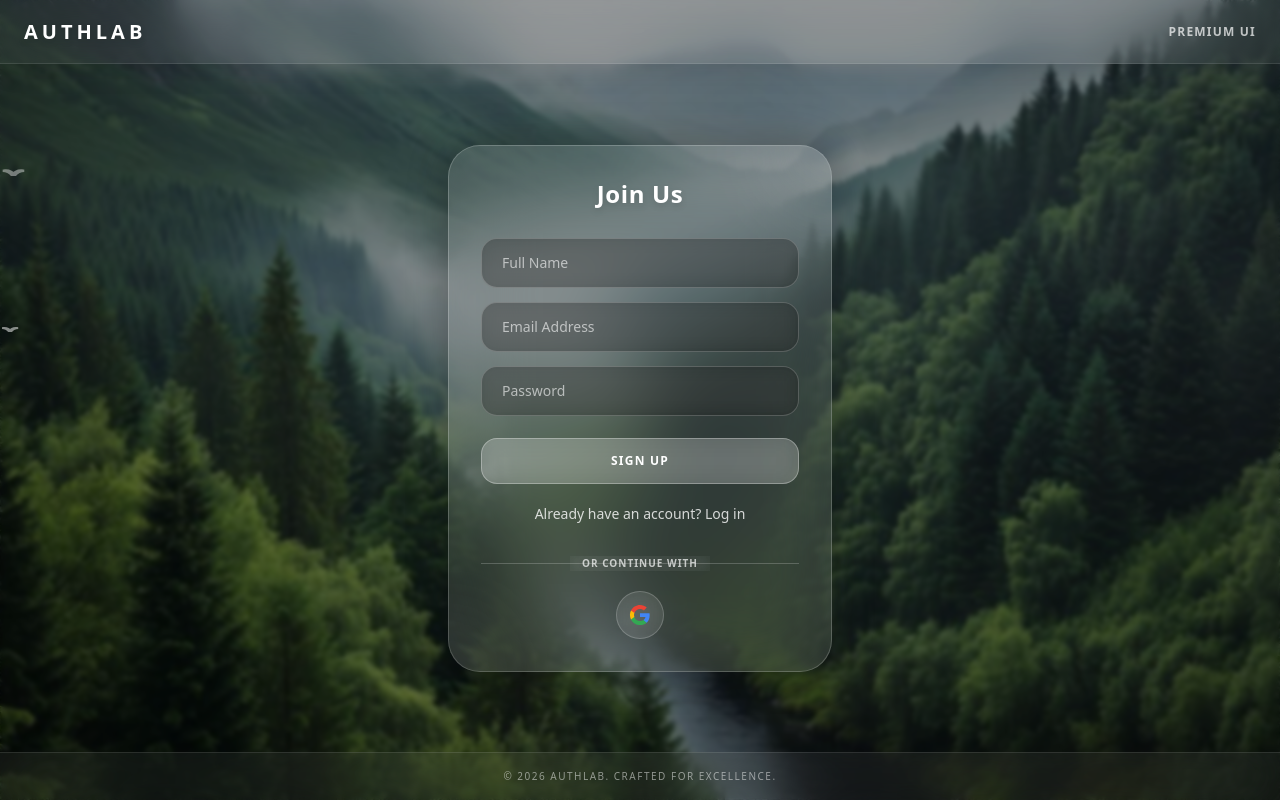
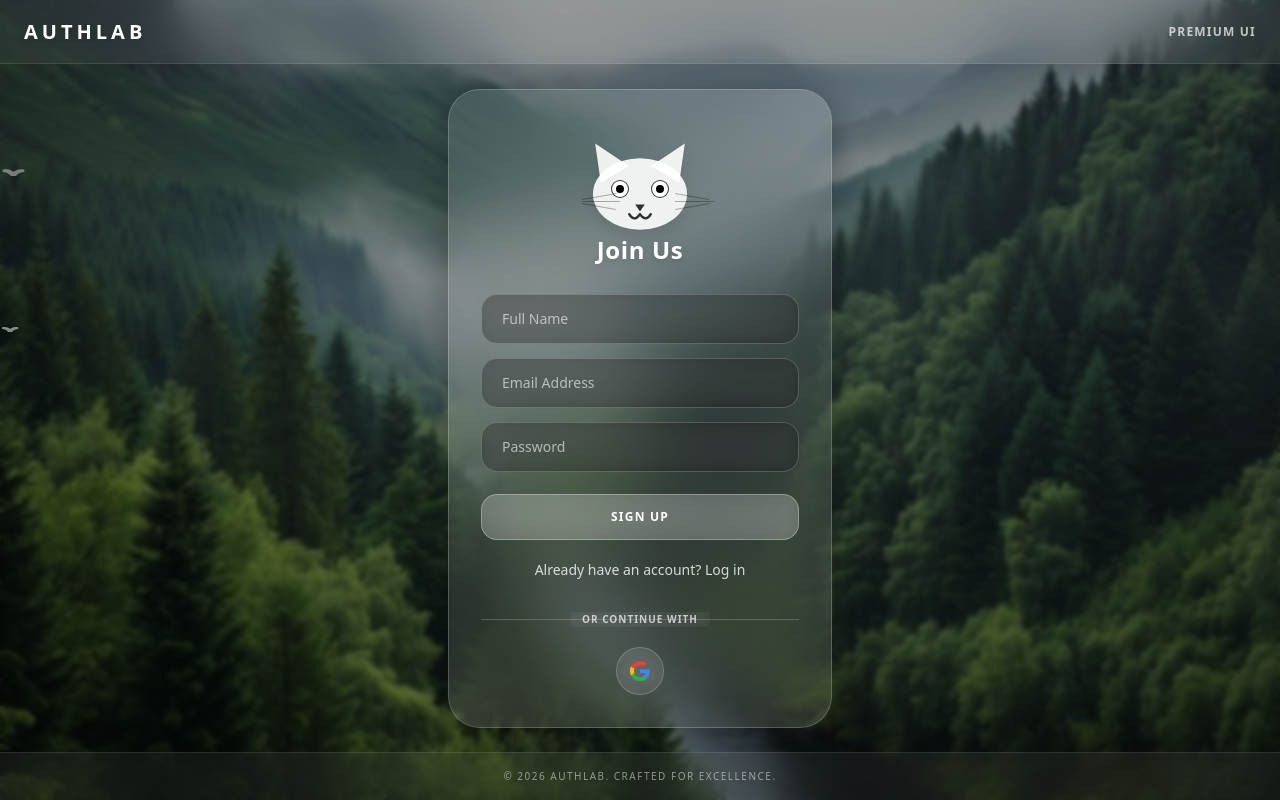
Before and after one commit to mrmahid141528/AuthLab, a Next.js app: page /signup in a window 1280 px wide. Built offline with nearby package versions, Linux system fonts and the light colour scheme; no server answers.

Commit message:
Implement advanced SVG reactive mascott using Framer Motion

```diff
--- a/app/login/page.tsx
+++ b/app/login/page.tsx
@@ -1,17 +1,20 @@
 "use client";
 
-import { useActionState } from "react";
+import { useActionState, useState } from "react";
 import Link from "next/link";
+import { InteractiveCat } from "@/components/ui/InteractiveCat";
 import { SubmitButton } from "@/components/ui/SubmitButton";
 import { loginAction, LoginActionState } from "./actions";
 import { AuthLayout } from "@/components/ui/AuthLayout";
 
 export default function LoginPage() {
     const [state, formAction] = useActionState<LoginActionState, FormData>(loginAction, null);
+    const [isPasswordFocused, setIsPasswordFocused] = useState(false);
 
     return (
         <AuthLayout>
-            <div className="text-center mb-6">
+            <InteractiveCat isCoveringEyes={isPasswordFocused} />
+            <div className="text-center mb-6 -mt-2">
                 <h1 className="text-2xl font-bold tracking-wide text-white drop-shadow-md pb-1">Welcome</h1>
             </div>
 
@@ -40,6 +43,8 @@ export default function LoginPage() {
                         type="password"
                         required
                         placeholder="Password"
+                        onFocus={() => setIsPasswordFocused(true)}
+                        onBlur={() => setIsPasswordFocused(false)}
                         className="w-full px-5 py-3.5 bg-black/30 border border-white/20 rounded-2xl text-sm text-white placeholder-white/60 focus:outline-none focus:ring-2 focus:ring-white/50 focus:bg-black/40 transition-all duration-300 backdrop-blur-sm"
                     />
                 </div>
--- a/app/reset-password/page.tsx
+++ b/app/reset-password/page.tsx
@@ -1,8 +1,9 @@
 "use client";
 
-import { useActionState, Suspense } from "react";
+import { useActionState, Suspense, useState } from "react";
 import { useSearchParams } from "next/navigation";
 import Link from "next/link";
+import { InteractiveCat } from "@/components/ui/InteractiveCat";
 import { SubmitButton } from "@/components/ui/SubmitButton";
 import { resetPasswordAction, ResetPasswordState } from "./actions";
 import { AuthLayout } from "@/components/ui/AuthLayout";
@@ -12,6 +13,7 @@ function ResetFormContent() {
     const token = searchParams.get("token");
 
     const [state, formAction] = useActionState<ResetPasswordState, FormData>(resetPasswordAction, null);
+    const [isPasswordFocused, setIsPasswordFocused] = useState(false);
 
     if (!token && !state?.success) {
         return (
@@ -27,7 +29,8 @@ function ResetFormContent() {
 
     return (
         <>
-            <div className="text-center mb-6 w-full">
+            <InteractiveCat isCoveringEyes={isPasswordFocused} />
+            <div className="text-center mb-6 w-full -mt-2">
                 <h1 className="text-2xl font-bold tracking-wide text-white drop-shadow-md pb-1">Set Password</h1>
                 <p className="text-white/70 text-xs sm:text-sm font-medium">Please enter your new password below.</p>
             </div>
@@ -59,6 +62,8 @@ function ResetFormContent() {
                                 type="password"
                                 required
                                 placeholder="New Password"
+                                onFocus={() => setIsPasswordFocused(true)}
+                                onBlur={() => setIsPasswordFocused(false)}
                                 className="w-full px-5 py-3.5 bg-black/30 border border-white/20 rounded-2xl text-xs sm:text-sm text-white placeholder-white/60 focus:outline-none focus:ring-2 focus:ring-white/50 focus:bg-black/40 transition-all duration-300 backdrop-blur-sm"
                                 minLength={8}
                             />
@@ -70,6 +75,8 @@ function ResetFormContent() {
                                 type="password"
                                 required
                                 placeholder="Confirm Password"
+                                onFocus={() => setIsPasswordFocused(true)}
+                                onBlur={() => setIsPasswordFocused(false)}
                                 className="w-full px-5 py-3.5 bg-black/30 border border-white/20 rounded-2xl text-xs sm:text-sm text-white placeholder-white/60 focus:outline-none focus:ring-2 focus:ring-white/50 focus:bg-black/40 transition-all duration-300 backdrop-blur-sm"
                             />
                         </div>
--- a/app/signup/page.tsx
+++ b/app/signup/page.tsx
@@ -1,17 +1,20 @@
 "use client";
 
-import { useActionState } from "react";
+import { useActionState, useState } from "react";
 import Link from "next/link";
+import { InteractiveCat } from "@/components/ui/InteractiveCat";
 import { SubmitButton } from "@/components/ui/SubmitButton";
 import { signupAction, ActionState } from "./actions";
 import { AuthLayout } from "@/components/ui/AuthLayout";
 
 export default function SignupPage() {
     const [state, formAction] = useActionState<ActionState, FormData>(signupAction, null);
+    const [isPasswordFocused, setIsPasswordFocused] = useState(false);
 
     return (
         <AuthLayout>
-            <div className="text-center mb-6">
+            <InteractiveCat isCoveringEyes={isPasswordFocused} />
+            <div className="text-center mb-6 -mt-2">
                 <h1 className="text-2xl font-bold tracking-wide text-white drop-shadow-md pb-1">Join Us</h1>
             </div>
 
@@ -51,6 +54,8 @@ export default function SignupPage() {
                         type="password"
                         required
                         placeholder="Password"
+                        onFocus={() => setIsPasswordFocused(true)}
+                        onBlur={() => setIsPasswordFocused(false)}
                         className="w-full px-5 py-3.5 bg-black/30 border border-white/20 rounded-2xl text-xs sm:text-sm text-white placeholder-white/60 focus:outline-none focus:ring-2 focus:ring-white/50 focus:bg-black/40 transition-all duration-300 backdrop-blur-sm"
                     />
                 </div>
--- /dev/null
+++ b/components/ui/InteractiveCat.tsx
@@ -0,0 +1,131 @@
+"use client";
+
+import React, { useEffect } from "react";
+import { motion, useSpring, useTransform, useMotionValue } from "framer-motion";
+
+interface InteractiveCatProps {
+    isCoveringEyes: boolean;
+}
+
+export function InteractiveCat({ isCoveringEyes }: InteractiveCatProps) {
+    // We use Framer Motion's motion values for smooth mouse tracking over the SVG
+    const mouseX = useMotionValue(0);
+    const mouseY = useMotionValue(0);
+
+    // Smooth springs on the mouse values
+    const smoothX = useSpring(mouseX, { stiffness: 150, damping: 20 });
+    const smoothY = useSpring(mouseY, { stiffness: 150, damping: 20 });
+
+    // Map mouse position to pupil offset bounds
+    const pupilX = useTransform(smoothX, [-1, 1], [-5, 5]);
+    const pupilY = useTransform(smoothY, [-1, 1], [-3, 3]);
+
+    // Track head rotation slightly
+    const headRotate = useTransform(smoothX, [-1, 1], [-3, 3]);
+
+    // Make ears twitch slightly on hover
+    const earsTwitch = useTransform(smoothX, [-1, 1], [-2, 2]);
+
+    useEffect(() => {
+        const handleMouseMove = (e: MouseEvent) => {
+            // Normalize from -1 to 1 based on window size
+            const x = (e.clientX / window.innerWidth) * 2 - 1;
+            const y = (e.clientY / window.innerHeight) * 2 - 1;
+            mouseX.set(x);
+            mouseY.set(y);
+        };
+
+        window.addEventListener("mousemove", handleMouseMove);
+        return () => window.removeEventListener("mousemove", handleMouseMove);
+    }, [mouseX, mouseY]);
+
+    return (
+        <div className="relative w-32 h-32 mx-auto mb-[-8px] flex flex-col items-center justify-end pointer-events-none select-none z-30">
+
+            {/* Cat Base */}
+            <motion.div
+                className="w-28 h-28 relative"
+                style={{ rotate: headRotate }}
+            >
+                {/* Head & Ears SVG Background */}
+                <svg className="w-full h-full text-white/90 drop-shadow-xl" viewBox="0 0 100 100" fill="currentColor">
+                    {/* Ears */}
+                    <motion.polygon points="15,40 10,5 40,25" style={{ rotate: earsTwitch, transformOrigin: '20px 30px' }} />
+                    <motion.polygon points="85,40 90,5 60,25" style={{ rotate: earsTwitch, transformOrigin: '80px 30px' }} />
+                    {/* Outer Head */}
+                    <ellipse cx="50" cy="50" rx="42" ry="32" />
+                </svg>
+
+                {/* Facial Features Layer */}
+                <div className="absolute inset-0 z-10 text-black">
+                    {/* Left Eye Whites */}
+                    <div className="absolute top-[38%] left-[24%] w-[18px] h-[18px] bg-white rounded-full flex items-center justify-center overflow-hidden border-[1.5px] border-black/80">
+                        <motion.div
+                            className="w-[8px] h-[8px] bg-black rounded-full"
+                            style={{ x: pupilX, y: pupilY }}
+                            animate={{ scale: isCoveringEyes ? 0.3 : 1 }}
+                        />
+                    </div>
+
+                    {/* Right Eye Whites */}
+                    <div className="absolute top-[38%] right-[24%] w-[18px] h-[18px] bg-white rounded-full flex items-center justify-center overflow-hidden border-[1.5px] border-black/80">
+                        <motion.div
+                            className="w-[8px] h-[8px] bg-black rounded-full"
+                            style={{ x: pupilX, y: pupilY }}
+                            animate={{ scale: isCoveringEyes ? 0.3 : 1 }}
+                        />
+                    </div>
+
+                    {/* Nose */}
+                    <svg className="absolute top-[58%] left-[50%] -translate-x-[50%] w-4 h-3 text-black/80" viewBox="0 0 10 10" fill="currentColor">
+                        <polygon points="1,2 9,2 5,8" />
+                    </svg>
+
+                    {/* Mouth */}
+                    <svg className="absolute top-[67%] left-[50%] -translate-x-[50%] w-6 h-3 text-black/80" viewBox="0 0 20 10" fill="none" stroke="currentColor" strokeWidth="2" strokeLinecap="round">
+                        <path d="M 1,1 Q 5,8 10,1 Q 15,8 19,1" />
+                    </svg>
+
+                    {/* Whiskers */}
+                    <div className="absolute top-[52%] left-[-2%] w-8 h-4 opacity-30 space-y-1">
+                        <div className="w-[110%] h-[1px] bg-black rotate-[-10deg]"></div>
+                        <div className="w-[120%] h-[1px] bg-black"></div>
+                        <div className="w-[105%] h-[1px] bg-black rotate-[10deg]"></div>
+                    </div>
+                    <div className="absolute top-[52%] right-[-10%] w-8 h-4 opacity-30 space-y-1">
+                        <div className="w-[105%] h-[1px] bg-black rotate-[10deg]"></div>
+                        <div className="w-[120%] h-[1px] bg-black"></div>
+                        <div className="w-[110%] h-[1px] bg-black rotate-[-10deg]"></div>
+                    </div>
+                </div>
+
+            </motion.div>
+
+            {/* Covering Paws */}
+            <motion.div
+                className="absolute w-full h-full inset-0 z-20 flex justify-center items-center gap-2"
+                initial={{ y: 90, opacity: 0 }}
+                animate={{ y: isCoveringEyes ? -5 : 90, opacity: isCoveringEyes ? 1 : 0 }}
+                transition={{ type: "spring", stiffness: 220, damping: 20 }}
+            >
+                {/* Left Paw */}
+                <div className="w-11 h-11 bg-white shadow-[0_-2px_15px_rgba(0,0,0,0.15)] rounded-full border border-black/10 flex items-end justify-center pb-2.5 overflow-hidden">
+                    <div className="flex gap-[4px] h-3.5 opacity-20 relative top-1">
+                        <div className="w-[2px] h-full bg-black rounded-full"></div>
+                        <div className="w-[2px] h-full bg-black rounded-full"></div>
+                        <div className="w-[2px] h-full bg-black rounded-full"></div>
+                    </div>
+                </div>
+
+                {/* Right Paw */}
+                <div className="w-11 h-11 bg-white shadow-[0_-2px_15px_rgba(0,0,0,0.15)] rounded-full border border-black/10 flex items-end justify-center pb-2.5 overflow-hidden">
+                    <div className="flex gap-[4px] h-3.5 opacity-20 relative top-1">
+                        <div className="w-[2px] h-full bg-black rounded-full"></div>
+                        <div className="w-[2px] h-full bg-black rounded-full"></div>
+                        <div className="w-[2px] h-full bg-black rounded-full"></div>
+                    </div>
+                </div>
+            </motion.div>
+        </div>
+    );
+}
--- a/package.json
+++ b/package.json
@@ -12,6 +12,7 @@
   "dependencies": {
     "@prisma/client": "^6.19.3",
     "bcryptjs": "^3.0.3",
+    "framer-motion": "^13.1.0",
     "next": "16.3.0",
     "next-auth": "^5.0.0-beta.32",
     "react": "19.2.8",
```
Also changed, not shown: 1 other file (tests, documents, lock files or other folders).
